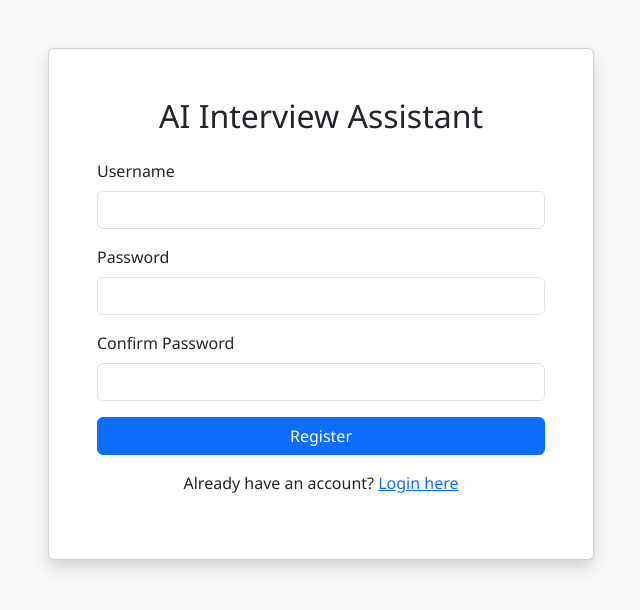
After one commit to its-ammu/ai-interview-bot, a Flask app: page /register in a window 1280 px wide. The commit adds this page. Shown: the top 610 px of the page, without its empty margins (319-959 px from the left). Run offline with Flask 3, Linux system fonts and the light colour scheme.

Commit message:
Added register page, database operations

```diff
--- a/app.py
+++ b/app.py
@@ -6,6 +6,7 @@ import json
 import openai
 import os
 from io import BytesIO
+from flask_migrate import Migrate
 
 
 app = Flask(__name__)
@@ -13,6 +14,9 @@ app.config['SQLALCHEMY_DATABASE_URI'] = 'sqlite:///interview.db'
 app.config['SQLALCHEMY_TRACK_MODIFICATIONS'] = False
 app.config['SECRET_KEY'] = 'your-secret-key-here'  # Change this to a secure secret key in production
 db = SQLAlchemy(app)
+
+# Assuming `db` is already initialized
+migrate = Migrate(app, db)
 
 # Models
 class Candidate(db.Model):
@@ -52,25 +56,45 @@ class Question(db.Model):
     score = db.Column(db.Float)
     feedback = db.Column(db.Text)
 
-# TODO: Move to database later
-# Hardcoded users for now
-USERS = {
-    'candidate': {'username': 'candidate', 'password': 'candidate123', 'role': 'candidate'},
-    'admin': {'username': 'admin', 'password': 'admin123', 'role': 'admin'}
-}
 
-# TODO: Move to database later
-# Hardcoded sample questions for now
-SAMPLE_QUESTIONS = [
-    "Tell me about a challenge you overcame?",
-    "What are your greatest strengths and weaknesses?",
-    "Where do you see yourself in 5 years?",
-    "Why should we hire you?",
-    "Describe a situation where you showed leadership.",
-    "How do you handle stress and pressure?",
-    "What is your approach to problem-solving?",
-    "Tell me about a time you failed and what you learned from it."
-]
+class User(db.Model):
+    id = db.Column(db.Integer, primary_key=True)
+    username = db.Column(db.String(100), unique=True, nullable=False)
+    password = db.Column(db.String(100), nullable=False)
+    role = db.Column(db.String(20), nullable=False)
+
+class SampleQuestion(db.Model):
+    id = db.Column(db.Integer, primary_key=True)
+    text = db.Column(db.String(500), nullable=False)
+
+def create_default_admin():
+    # Check if the admin user already exists
+    admin_user = User.query.filter_by(username="admin").first()
+    if not admin_user:
+        # Create the default admin user
+        admin_user = User(username="admin", password="admin123", role="admin")
+        db.session.add(admin_user)
+        db.session.commit()
+
+def populate_sample_questions():
+    sample_questions = [
+        "Tell me about a challenge you overcame?",
+        "What are your greatest strengths and weaknesses?",
+        "Where do you see yourself in 5 years?",
+        "Why should we hire you?",
+        "Describe a situation where you showed leadership.",
+        "How do you handle stress and pressure?",
+        "What is your approach to problem-solving?",
+        "Tell me about a time you failed and what you learned from it."
+    ]
+
+    for question_text in sample_questions:
+        existing_question = SampleQuestion.query.filter_by(text=question_text).first()
+        if not existing_question:
+            question = SampleQuestion(text=question_text)
+            db.session.add(question)
+
+    db.session.commit()
 
 # Login required decorator
 def login_required(f):
@@ -104,6 +128,28 @@ def index():
             return redirect(url_for('admin_dashboard'))
     return redirect(url_for('login'))
 
+@app.route('/register', methods=['GET', 'POST'])
+def register():
+    if request.method == 'POST':
+        username = request.form.get('username')
+        password = request.form.get('password')
+
+        # Check if the username already exists
+        existing_user = User.query.filter_by(username=username).first()
+        if existing_user:
+            flash('Username already exists. Please choose a different one.', 'danger')
+            return redirect(url_for('register'))
+
+        # Create a new user and store it in the database
+        new_user = User(username=username, password=password, role='candidate')  # Default role is 'candidate'
+        db.session.add(new_user)
+        db.session.commit()
+
+        flash('Registration successful! You can now log in.', 'success')
+        return redirect(url_for('login'))
+
+    return render_template('register.html')
+
 @app.route('/login', methods=['GET', 'POST'])
 def login():
     if request.method == 'POST':
@@ -111,13 +157,14 @@ def login():
         password = request.form.get('password')
 
         # Check if user exists and password is correct
-        if username in USERS and USERS[username]['password'] == password:
-            session['user'] = username
-            session['role'] = USERS[username]['role']
-            flash(f'Welcome, {username}!', 'success')
+        user = User.query.filter_by(username=username, password=password).first()
+        if user:
+            session['user'] = user.username
+            session['role'] = user.role
+            flash(f'Welcome, {user.username}!', 'success')
 
             # Redirect based on role
-            if USERS[username]['role'] == 'candidate':
+            if user.role == 'candidate':
                 return redirect(url_for('candidate_home'))
             else:
                 return redirect(url_for('admin_dashboard'))
@@ -144,6 +191,7 @@ def candidate_home():
         # Create a sample candidate if not exists
         candidate = Candidate(name=session['user'], position="Software Engineer")
         db.session.add(candidate)
+        db.session.commit()
 
         # Create a sample test for the new candidate
         test = Test(
@@ -152,12 +200,14 @@ def candidate_home():
             candidate_id=candidate.id
         )
         db.session.add(test)
+        db.session.commit()
 
         # Add sample questions to the test
-        for i, question_text in enumerate(SAMPLE_QUESTIONS[:3], 1):  # Add first 3 sample questions
+        sample_questions = SampleQuestion.query.limit(3).all()
+        for i, question_text in enumerate(sample_questions[:3], 1):  # Add first 3 sample questions
             question = Question(
                 test_id=test.id,
-                text=question_text,
+                text=question_text.text,
                 order=i
             )
             db.session.add(question)
@@ -181,6 +231,21 @@ def candidate_test(test_id):
         db.session.commit()
 
     return render_template('candidate_test.html', test=test, questions=questions)
+
+@app.route('/api/test/<int:test_id>', methods=['GET'])
+def get_test_details(test_id):
+    try:
+        test = Test.query.get_or_404(test_id)
+        questions = [{
+            'text': q.text,
+            'answer': q.answer,
+            'score': q.score,
+            'feedback': q.feedback
+        } for q in test.questions]
+        return jsonify({'status': 'success', 'test': {'title': test.title, 'description': test.description, 'questions': questions}})
+    except Exception as e:
+        return jsonify({'status': 'error', 'message': str(e)})
+
 
 @app.route('/candidate/question/<int:question_id>')
 @login_required
@@ -315,12 +380,20 @@ def create_test():
 @login_required
 @role_required('admin')
 def generate_questions():
-    # TODO: Implement AI question generation
-    # For now, return sample questions
-    return jsonify({
-        'status': 'success',
-        'questions': SAMPLE_QUESTIONS
-    })
+    try:
+        # Fetch all sample questions from the database
+        sample_questions = SampleQuestion.query.all()
+        questions = [q.text for q in sample_questions]
+
+        return jsonify({
+            'status': 'success',
+            'questions': questions
+        })
+    except Exception as e:
+        return jsonify({
+            'status': 'error',
+            'message': f'Failed to generate questions: {str(e)}'
+        }), 500
 
 @app.route('/api/check-answer', methods=['POST'])
 @login_required
@@ -410,4 +483,7 @@ def create_example_data():
 if __name__ == '__main__':
     with app.app_context():
         db.create_all()
+        create_default_admin()  # Ensure the default admin is created
+        populate_sample_questions()  # Populate sample questions
+
     app.run(debug=True)
--- /dev/null
+++ b/templates/register.html
@@ -0,0 +1,65 @@
+<!DOCTYPE html>
+<html lang="en">
+<head>
+  <meta charset="UTF-8">
+  <meta name="viewport" content="width=device-width, initial-scale=1.0">
+  <title>Register - AI Interview Assistant</title>
+  <link href="https://cdn.jsdelivr.net/npm/bootstrap@5.3.0/dist/css/bootstrap.min.css" rel="stylesheet">
+  <link rel="stylesheet" href="{{ url_for('static', filename='css/style.css') }}">
+</head>
+<body>
+<div class="container">
+  <div class="row justify-content-center mt-5">
+    <div class="col-md-6">
+      <div class="card shadow">
+        <div class="card-body p-5">
+          <h2 class="text-center mb-4">AI Interview Assistant</h2>
+
+          {% with messages = get_flashed_messages(with_categories=true) %}
+          {% if messages %}
+          {% for category, message in messages %}
+          <div class="alert alert-{{ category }}">{{ message }}</div>
+          {% endfor %}
+          {% endif %}
+          {% endwith %}
+
+          <form method="POST" action="{{ url_for('register') }}">
+            <div class="mb-3">
+              <label for="username" class="form-label">Username</label>
+              <input type="text" class="form-control" id="username" name="username" required>
+            </div>
+            <div class="mb-3">
+              <label for="password" class="form-label">Password</label>
+              <input type="password" class="form-control" id="password" name="password" required>
+            </div>
+            <div class="mb-3">
+              <label for="confirm_password" class="form-label">Confirm Password</label>
+              <input type="password" class="form-control" id="confirm_password" name="confirm_password" required>
+            </div>
+            <div class="d-grid gap-2">
+              <button type="submit" class="btn btn-primary">Register</button>
+            </div>
+            <p class="text-center mt-3">Already have an account? <a href="{{ url_for('login') }}">Login here</a></p>
+          </form>
+        </div>
+      </div>
+    </div>
+  </div>
+</div>
+
+<script src="https://cdn.jsdelivr.net/npm/bootstrap@5.3.0/dist/js/bootstrap.bundle.min.js"></script>
+<script>
+  // Optional: Password match validation script
+  const password = document.getElementById('password');
+  const confirmPassword = document.getElementById('confirm_password');
+
+  confirmPassword.addEventListener('input', function() {
+    if (password.value !== confirmPassword.value) {
+      confirmPassword.setCustomValidity('Passwords do not match.');
+    } else {
+      confirmPassword.setCustomValidity('');
+    }
+  });
+</script>
+</body>
+</html>
```
Also changed, not shown: static/js/admin.js (+36 -26 lines), templates/login.html (+1 -6 lines).
